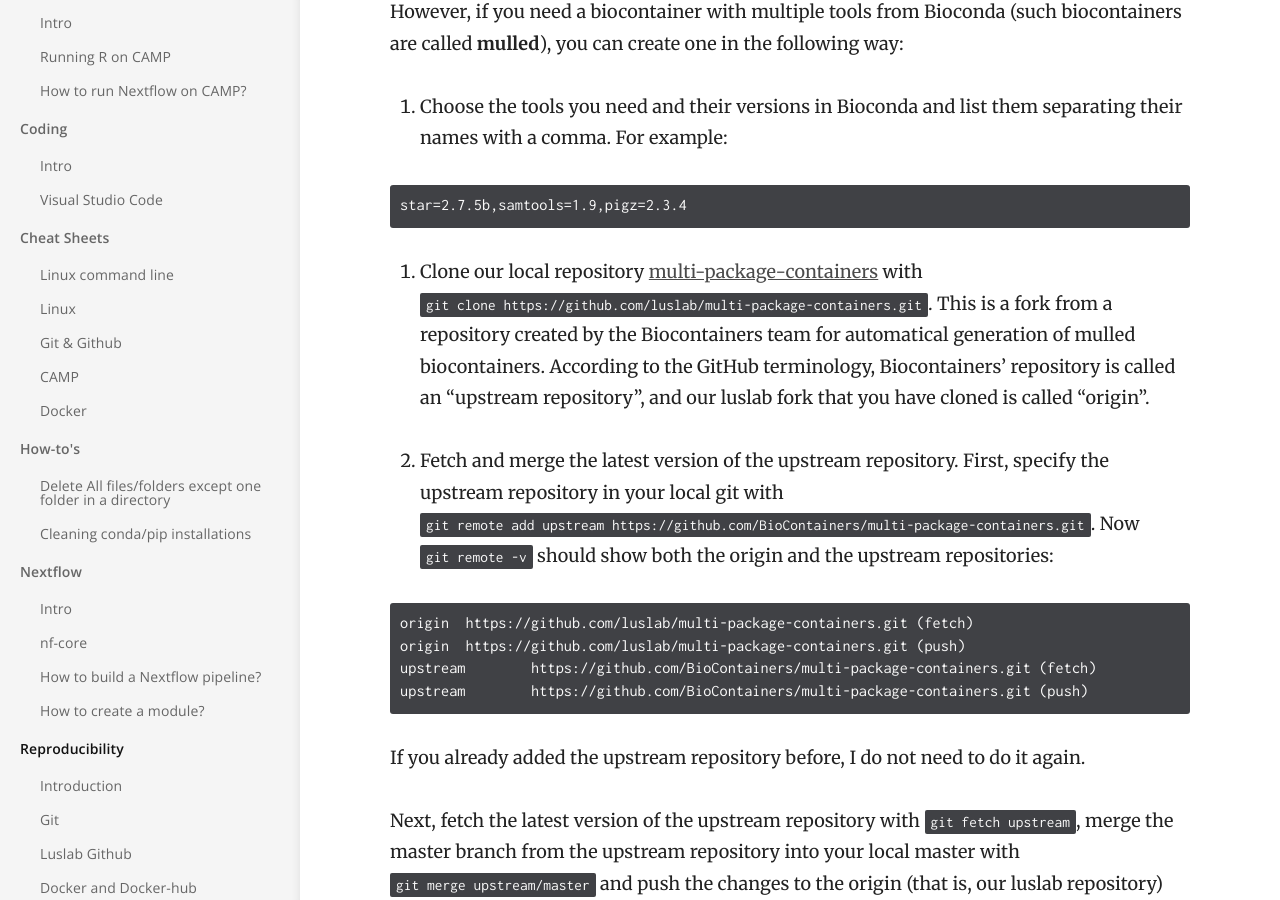
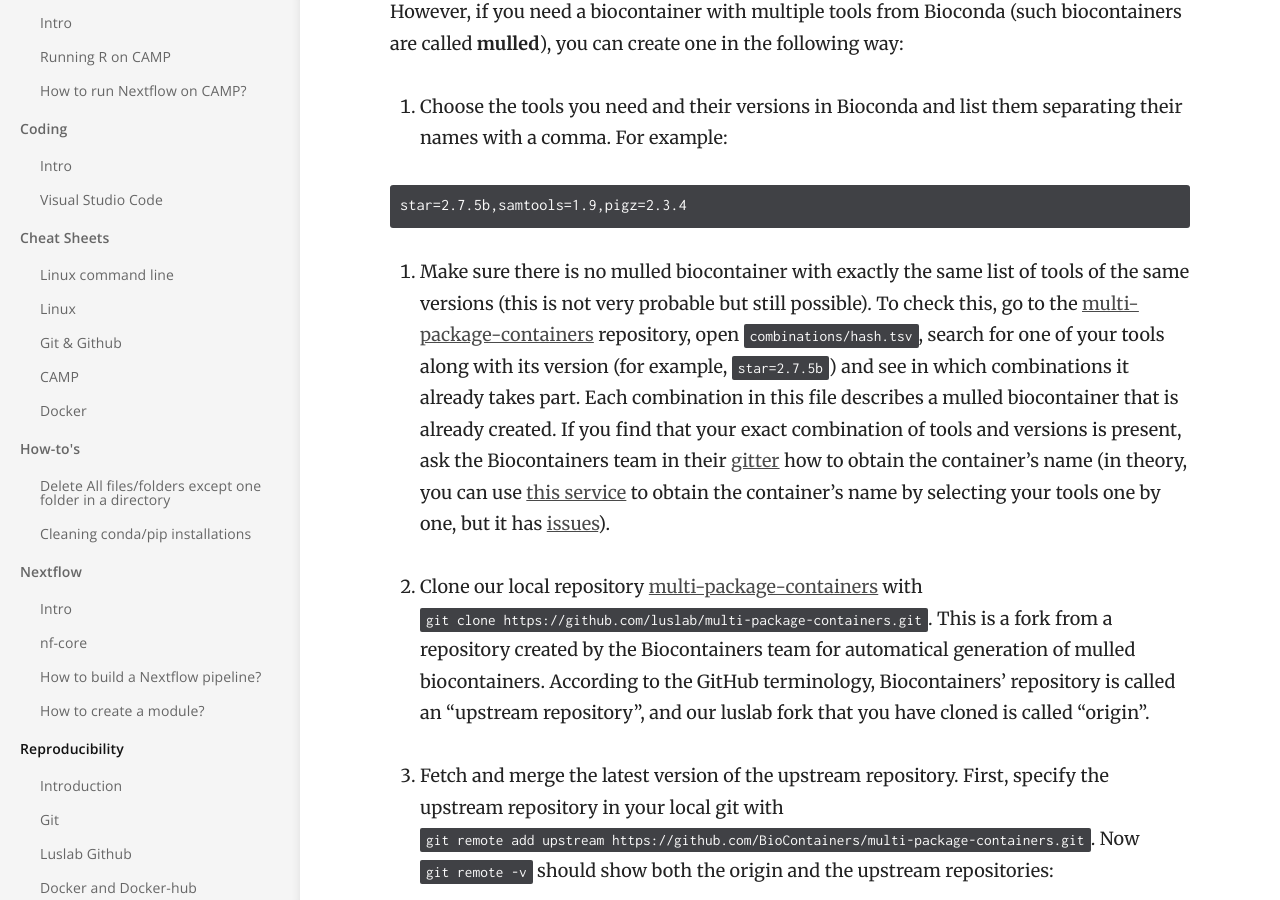
Before and after one commit to luslab/luslab.github.io, a Jekyll site: the page built from _docs/reproducibility/mulled_containers.md, in a window 1280 px wide and 900 px high, scrolled down 323 px. Built offline with Jekyll 4.4.1, drawn with Linux system fonts in a browser that asks for light colours; part of the change alters nothing that is shown.

Commit message:
Update mulled_containers.md

````diff
--- a/_docs/reproducibility/mulled_containers.md
+++ b/_docs/reproducibility/mulled_containers.md
@@ -12,9 +12,11 @@ Biocontainers are Docker containers created by the [Biocontainers project](https
 star=2.7.5b,samtools=1.9,pigz=2.3.4
 ```
 
-2. Clone our local repository [multi-package-containers](https://github.com/luslab/multi-package-containers) with `git clone https://github.com/luslab/multi-package-containers.git`. This is a fork from a repository created by the Biocontainers team for automatical generation of mulled biocontainers. According to the GitHub terminology, Biocontainers' repository is called an "upstream repository", and our luslab fork that you have cloned is called "origin".
+2. Make sure there is no mulled biocontainer with exactly the same list of tools of the same versions (this is not very probable but still possible). To check this, go to the [multi-package-containers](https://github.com/BioContainers/multi-package-containers) repository, open `combinations/hash.tsv`, search for one of your tools along with its version (for example, `star=2.7.5b`) and see in which combinations it already takes part. Each combination in this file describes a mulled biocontainer that is already created. If you find that your exact combination of tools and versions is present, ask the Biocontainers team in their [gitter](https://gitter.im/biocontainers/Lobby) how to obtain the container's name (in theory, you can use [this service](https://biocontainers.pro/#/multipackage) to obtain the container's name by selecting your tools one by one, but it has [issues](https://github.com/BioContainers/multi-package-containers/issues/1368)).
 
-3. Fetch and merge the latest version of the upstream repository. First, specify the upstream repository in your local git with `git remote add upstream https://github.com/BioContainers/multi-package-containers.git`. Now `git remote -v` should show both the origin and the upstream repositories:
+3. Clone our local repository [multi-package-containers](https://github.com/luslab/multi-package-containers) with `git clone https://github.com/luslab/multi-package-containers.git`. This is a fork from a repository created by the Biocontainers team for automatical generation of mulled biocontainers. According to the GitHub terminology, Biocontainers' repository is called an "upstream repository", and our luslab fork that you have cloned is called "origin".
+
+4. Fetch and merge the latest version of the upstream repository. First, specify the upstream repository in your local git with `git remote add upstream https://github.com/BioContainers/multi-package-containers.git`. Now `git remote -v` should show both the origin and the upstream repositories:
 
 ```
 origin  https://github.com/luslab/multi-package-containers.git (fetch)
@@ -27,17 +29,17 @@ If you already added the upstream repository before, I do not need to do it agai
 
 Next, fetch the latest version of the upstream repository with `git fetch upstream`, merge the master branch from the upstream repository into your local master with `git merge upstream/master` and push the changes to the origin (that is, our luslab repository) with `git push`. Now we have the latest version of upstream master in our fork's master.
 
-4. On the GitHub, in our fork repository, create a new branch based on the master branch and name the new branch according to the list of tools you want to put in a container. In our example, it would be something like `add_star_samtools_pigz`.
+5. On the GitHub, in our fork repository, create a new branch based on the master branch and name the new branch according to the list of tools you want to put in a container. In our example, it would be something like `add_star_samtools_pigz`.
 
-5. Add the new branch to your cloned repository. First, pull the changes with `git pull` and then switch to the new branch with `git checkout --track origin/[new_branch_name]`. In our example, `[new_branch_name]` is `add_star_samtools_pigz`.
+6. Add the new branch to your cloned repository. First, pull the changes with `git pull` and then switch to the new branch with `git checkout --track origin/[new_branch_name]`. In our example, `[new_branch_name]` is `add_star_samtools_pigz`.
 
-6. Now you need to add your list of tools as the last line into `combinations/hash.tsv` (you can add several lists by putting them onto separate lines; this will lead to the generation of several mulled biocontainers in one go). After adding the list(s) of tools, commit the changes with `git commit -a -m "Added [your tool list]"` (in our example, `[your tool list]` is `star=2.7.5b,samtools=1.9,pigz=2.3.4`) and push the changes with `git push`.
+7. Now you need to add your list of tools as the last line into `combinations/hash.tsv` (you can add several lists by putting them onto separate lines; this will lead to the generation of several mulled biocontainers in one go). After adding the list(s) of tools, commit the changes with `git commit -a -m "Added [your tool list]"` (in our example, `[your tool list]` is `star=2.7.5b,samtools=1.9,pigz=2.3.4`) and push the changes with `git push`.
 
-7. On GitHub, open a pull request from your branch (in our exaemple, `add_star_samtools_pigz`) into the upstream master branch and name the pull request something like `Build star=2.7.5b,samtools=1.9,pigz=2.3.4` (if you added several lists of tools then you can name your pull request something like "Build 3 mulled biocontainers"). This will trigger a GitHub action in the upstream repository that will automatically generate the necessary container(s). If all goes well, the pull request will be merged shortly by one of the Biocontainers admins.
+8. On GitHub, open a pull request from your branch (in our exaemple, `add_star_samtools_pigz`) into the upstream master branch and name the pull request something like `Build star=2.7.5b,samtools=1.9,pigz=2.3.4` (if you added several lists of tools then you can name your pull request something like "Build 3 mulled biocontainers"). This will trigger a GitHub action in the upstream repository that will automatically generate the necessary container(s). If all goes well, the pull request will be merged shortly by one of the Biocontainers admins.
 
-8. After your pull request is merged, you will be able to find the name of your mulled biocontainer by clicking "View details" opposite the autogenerated message saying that the pull request was merged, then clicking "Details" opposite "Travis CI - Pull Request Build Passed", then clicking "The build" link in the sentence "The build passed, just like the previous build.", and then searching the Job log for the `involucro` command; its parameter `-set REPO` will tell you the name of the mulled biocontainer, for example, `quay.io/biocontainers/mulled-v2-72b6e5587e443030dafa3295501578c42d27520f:b2abdf2431759fbb85efa4b0323719d6df878912-0`. If you added several tool lists to generate several biocontainers, there will be several `involucro` commands with different container names. The parameter `-set TARGETS` in each `involucro` command will tell you the list of tools in the corresponding mulled biocontainer.
+9. After your pull request is merged, you will be able to find the name of your mulled biocontainer by clicking "View details" opposite the autogenerated message saying that the pull request was merged, then clicking "Details" opposite "Travis CI - Pull Request Build Passed", then clicking "The build" link in the sentence "The build passed, just like the previous build.", and then searching the Job log for the `involucro` command; its parameter `-set REPO` will tell you the name of the mulled biocontainer, for example, `quay.io/biocontainers/mulled-v2-72b6e5587e443030dafa3295501578c42d27520f:b2abdf2431759fbb85efa4b0323719d6df878912-0`. If you added several tool lists to generate several biocontainers, there will be several `involucro` commands with different container names. The parameter `-set TARGETS` in each `involucro` command will tell you the list of tools in the corresponding mulled biocontainer.
 
-9. Copy the mulled biocontainer name you have found and use it in your Nextflow module. For example,
+10. Copy the mulled biocontainer name you have found and use it in your Nextflow module. For example,
 
 ```
 // bowtie2=2.4.1,samtools=1.9,pigz=2.3.4
````
